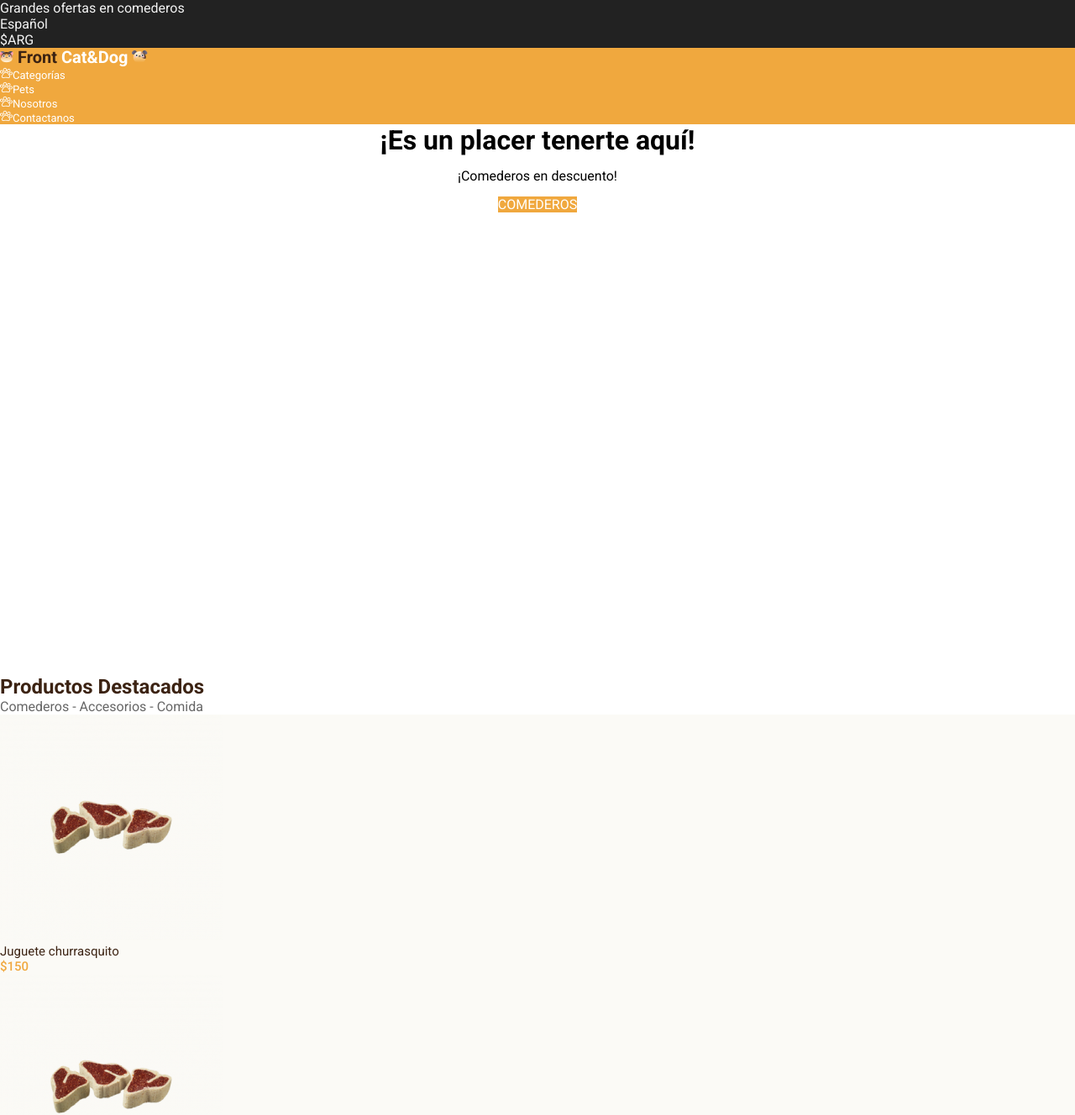
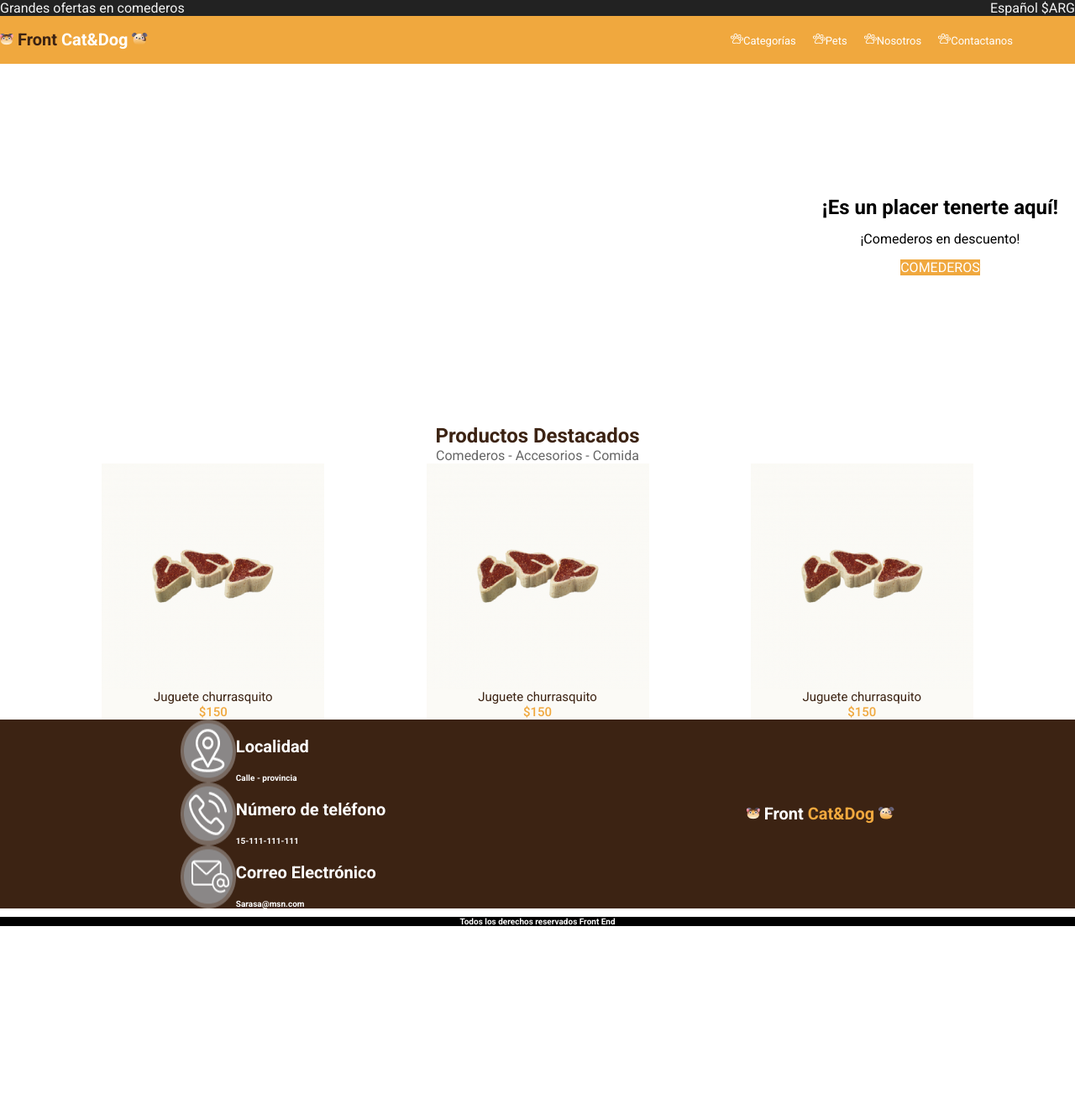
Before and after one commit to JulianCallejas/CTD-Petshop, a plain HTML site: page index.html in a window 1280 px wide. Shown: the top 1328 px of the page at 84% size. After the commit the page ends 1103 px from the top, so only its background shows below. Drawn offline with Linux system fonts and the light colour scheme.

Commit message:
Entrega clase 12 Petshop III

```diff
--- a/css/estilos.css
+++ b/css/estilos.css
@@ -10,16 +10,28 @@
 .header-container-top {
   background-color: #222222;
   color: #f3f3f3;
+  display: flex;
+  justify-content: space-between;
   font-weight: 400;
 }
 
-.header-lista {
+.header-lista{
   list-style: none;
+
+}
+
+.header-lista li {
+  display: inline-block;
 }
 
 .header-container-bottom {
+  align-items: center;
   background-color: #f0a83e;
+  display: flex;
+  justify-content: space-between;
+
 }
+
 
 .logo-base {
   color: #ffffff;
@@ -34,23 +46,43 @@
 
 .nav-links {
   color: #ffffff;
+  display: flex;
   font-weight: 400;
   font-size: 13px;
+  padding-right: 5%;
+
+}
+
+.nav-links ul{
+  display: flex;
   list-style: none;
 }
+
+.nav-links li{
+  padding: 20px 10px;
+}
+
 
 h1 {
   text-align: center;
 }
 
 .section-imagen-principal {
+  align-items: center;
   background-image: url("../img/bowl-and-pet-daities-on-green-background1.png");
   background-size: cover;
+  display: flex;
   font-size: 16px;
   font-weight: 400;
-  height: 598px;
+  height: 409px;
+  justify-content: flex-end;
   margin-bottom: 20px;
   text-align: center;
+}
+.objetos-imagen-principal{
+  display: block;
+  padding: 20px;
+
 }
 
 .imagen-principal {
@@ -69,8 +101,26 @@ h1 {
 
 }
 
+.productos-destacados-contenedor{
+  align-items: center;
+  display: flex;
+  flex-direction: column;
+
+}
+
 .lista-productos-destacados {
+
+  display: flex;
+  justify-content: space-evenly;
+  width: 100%;
+}
+
+.producto-destacado-card{
+  align-items: center;
   background-color: #FBFAF6;
+  display: flex;
+  flex-direction: column;
+
 }
 
 .productos-destacados-titulo {
@@ -97,9 +147,22 @@ h1 {
 }
 
 .footer-contacto {
+  align-items: center;
   background-color: #3C2313;
   color: #FFFFFF;
+  display: flex;
   font-weight: bold;
+  justify-content: space-around;
+}
+
+.opciones-contacto{
+  display: flex;
+  flex-direction: column;
+}
+
+.opcion-contacto-row{
+  display: flex;
+
 }
 
 .footer-icono-titulo {
@@ -123,7 +186,7 @@ h1 {
 }
 
 .footer-cierre {
-  background-color: #F0A83E;
+  background-color: black;
   color: #FFFFFF;
   font-weight: bold;
   font-size: 10px;
--- a/index.html
+++ b/index.html
@@ -25,8 +25,8 @@
         Cat&Dog
         <img src="img/Dog.png" alt="perro" />
       </p>
-      <nav>
-        <ul class="nav-links">
+      <nav class="nav-links">
+        <ul>
           <li>
             <img src="img/pawprint 1.png" alt="" /><span>Categorías</span>
           </li>
@@ -42,38 +42,61 @@
     </section>
   </header>
   <main>
+
+    <section class="section-imagen-principal">
+      <div class="objetos-imagen-principal">
         <h1>¡Es un placer tenerte aquí!</h1>
-    <section class="section-imagen-principal">
         <p class="comederos-titulo">¡Comederos en descuento!</p>
-      <span class="boton-comedor">COMEDEROS</span>
+        <span span class="boton-comedor">COMEDEROS</span>
+      </div>
     </section>
-    <section>
+    <section class="productos-destacados-contenedor">
       <h2 class="productos-destacados-titulo">Productos Destacados</h2>
       <p class="productos-destacados-categorias">Comederos - Accesorios - Comida</p>
       <div class="lista-productos-destacados">
+        <div class="producto-destacado-card">
           <img src="img/churrasquito.png" alt="juguete churracsquito para mascota">
           <p class="producto-destacado-descripcion">Juguete churrasquito</p>
           <p class="producto-destacado-precio">$150</p>
+        </div>
+        <div class="producto-destacado-card">
           <img src="img/churrasquito.png" alt="">
           <p class="producto-destacado-descripcion">Juguete churrasquito</p>
           <p class="producto-destacado-precio">$150</p>
+        </div>
+        <div class="producto-destacado-card">
           <img src="img/churrasquito.png" alt="">
           <p class="producto-destacado-descripcion">Juguete churrasquito</p>
           <p class="producto-destacado-precio">$150</p>
+        </div>
       </div>
     </section>
   </main>
   <footer>
     <section class="footer-contacto">
+      <div class="opciones-contacto">
+        <div class="opcion-contacto-row">
           <img src="img/Icono_location.png" alt="icono locacion">
+          <div>
             <p class="footer-icono-titulo">Localidad</p>
             <p class="footer-icono-info">Calle - provincia</p>
+          </div>
+        </div>
+        <div class="opcion-contacto-row">
           <img src="img/Icono_tel.png" alt="icono telefono">
+          <div>
             <p class="footer-icono-titulo">Número de teléfono</p>
             <p class="footer-icono-info">15-111-111-111</p>
+          </div>
+        </div>
+        <div class="opcion-contacto-row">
           <img src="img/Icono_mail.png" alt="icono email">
+          <div>
             <p class="footer-icono-titulo">Correo Electrónico</p>
             <p class="footer-icono-info">Sarasa@msn.com</p>
+          </div>
+        </div>
+      </div>
       <p class="logo-footer">
         <img src="img/Cat.png" alt="gato" />
         <span class="logo-second">Front</span>
```
Lines whose indentation alone changed are shown as unchanged.
